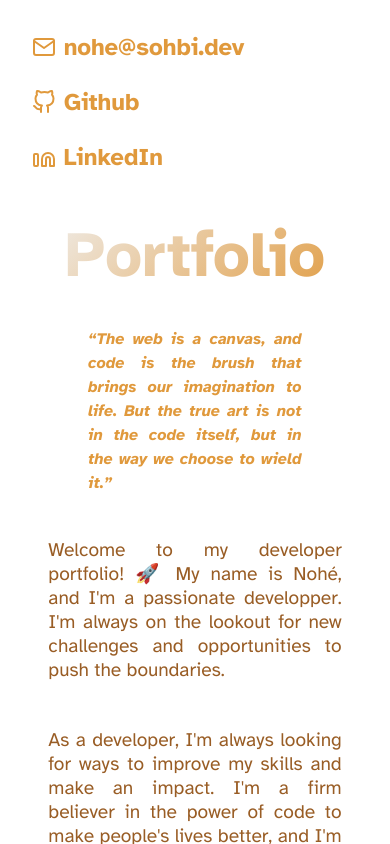
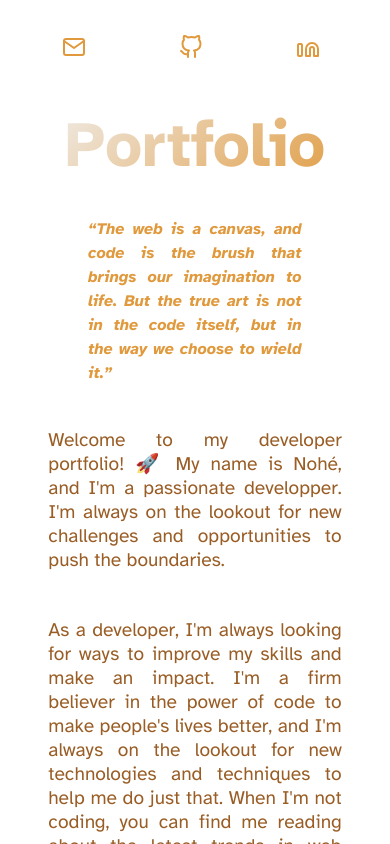
Before and after one commit to nohe-sohbi/portfolio, a React (Vite) app: page / in a window 390 px wide. Shown: the top 844 px of the page. Built offline with nearby package versions, Linux system fonts and the light colour scheme.

Commit message:
Changing mobile display

```diff
--- a/src/components/Header.tsx
+++ b/src/components/Header.tsx
@@ -29,7 +29,7 @@ export default function Header() {
                 <rect x="2" y="4" width="20" height="16" rx="2" ry="2" />
                 <path d="M22 6l-10 7L2 6" />
               </svg>
-              &nbsp;nohe@sohbi.dev
+              &nbsp;<div>nohe@sohbi.dev</div>
             </a>
           </div>
           <div className="nav-element">
@@ -57,7 +57,7 @@ export default function Header() {
               >
                 <path d="M9 19c-5 1.5-5-2.5-7-3m14 6v-3.87a3.37 3.37 0 0 0-.94-2.61c3.14-.35 6.44-1.54 6.44-7A5.44 5.44 0 0 0 20 4.77 5.07 5.07 0 0 0 19.91 1S18.73.65 16 2.48a13.38 13.38 0 0 0-7 0C6.27.65 5.09 1 5.09 1A5.07 5.07 0 0 0 5 4.77a5.44 5.44 0 0 0-1.5 3.78c0 5.42 3.3 6.61 6.44 7A3.37 3.37 0 0 0 9 18.13V22" />
               </svg>
-              &nbsp;Github
+              &nbsp;<div>Github</div>
             </a>
           </div>
           <div className="nav-element">
@@ -86,7 +86,7 @@ export default function Header() {
                 <path d="M16 8a6 6 0 0 1 6 6v7h-4v-7a2 2 0 0 0-2-2 2 2 0 0 0-2 2v7h-4v-7a6 6 0 0 1 6-6z" />
                 <rect x="2" y="9" width="4" height="12" rx="1" ry="1" />
               </svg>
-              &nbsp;LinkedIn
+              &nbsp;<div>LinkedIn</div>
             </a>
           </div>
         </nav>
--- a/src/index.css
+++ b/src/index.css
@@ -140,9 +140,15 @@ footer a:hover {
   }
 
   nav {
-    flex-direction: column;
     align-items: flex-start;
     gap: 25px;
+  }
+
+  div.nav-element:nth-child(1) > a:nth-child(1) > svg:nth-child(1) {
+    display: block;
+  }
+  div.nav-element > a:nth-child(1) > div:nth-child(2) {
+    display: none;
   }
 
   .intro {
```
